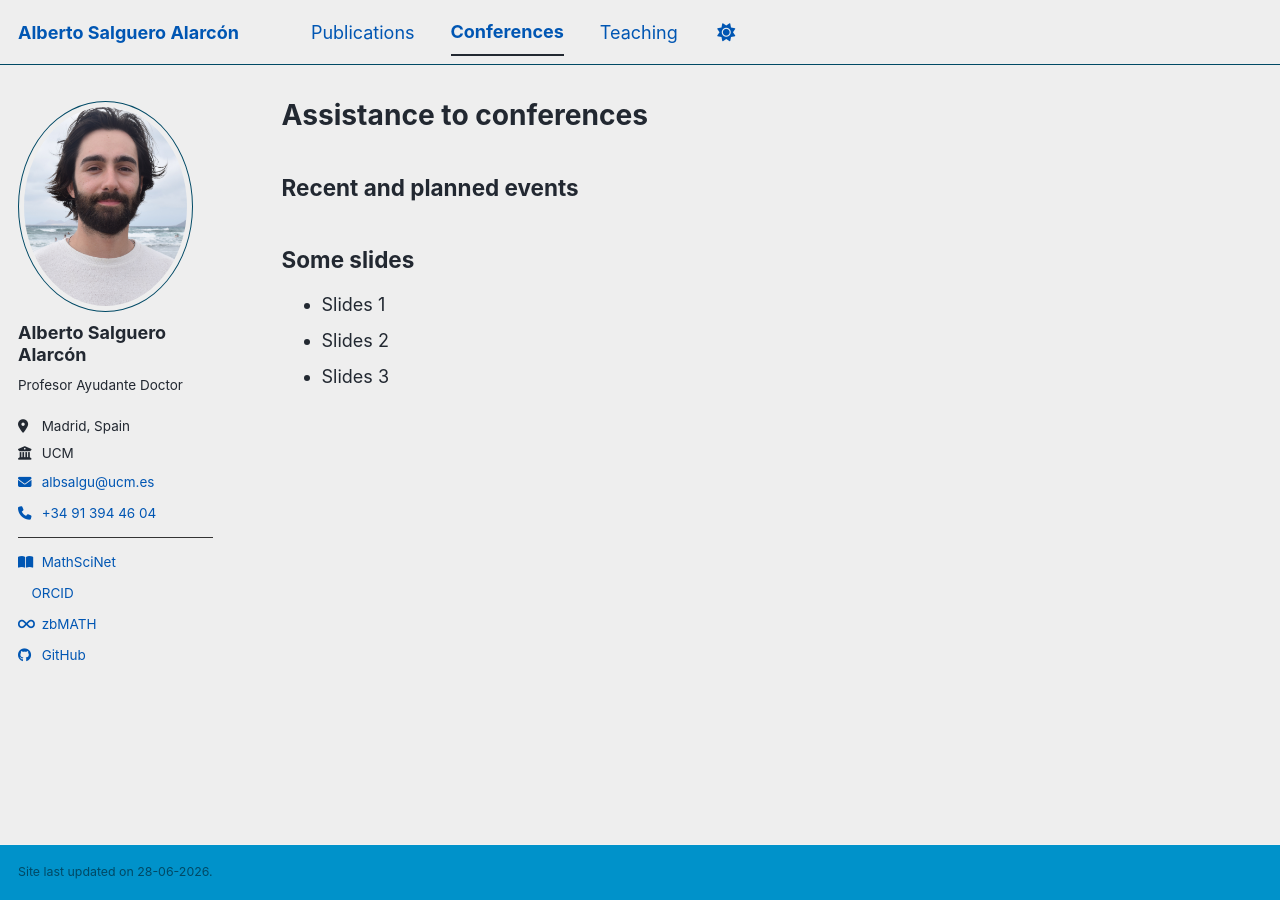
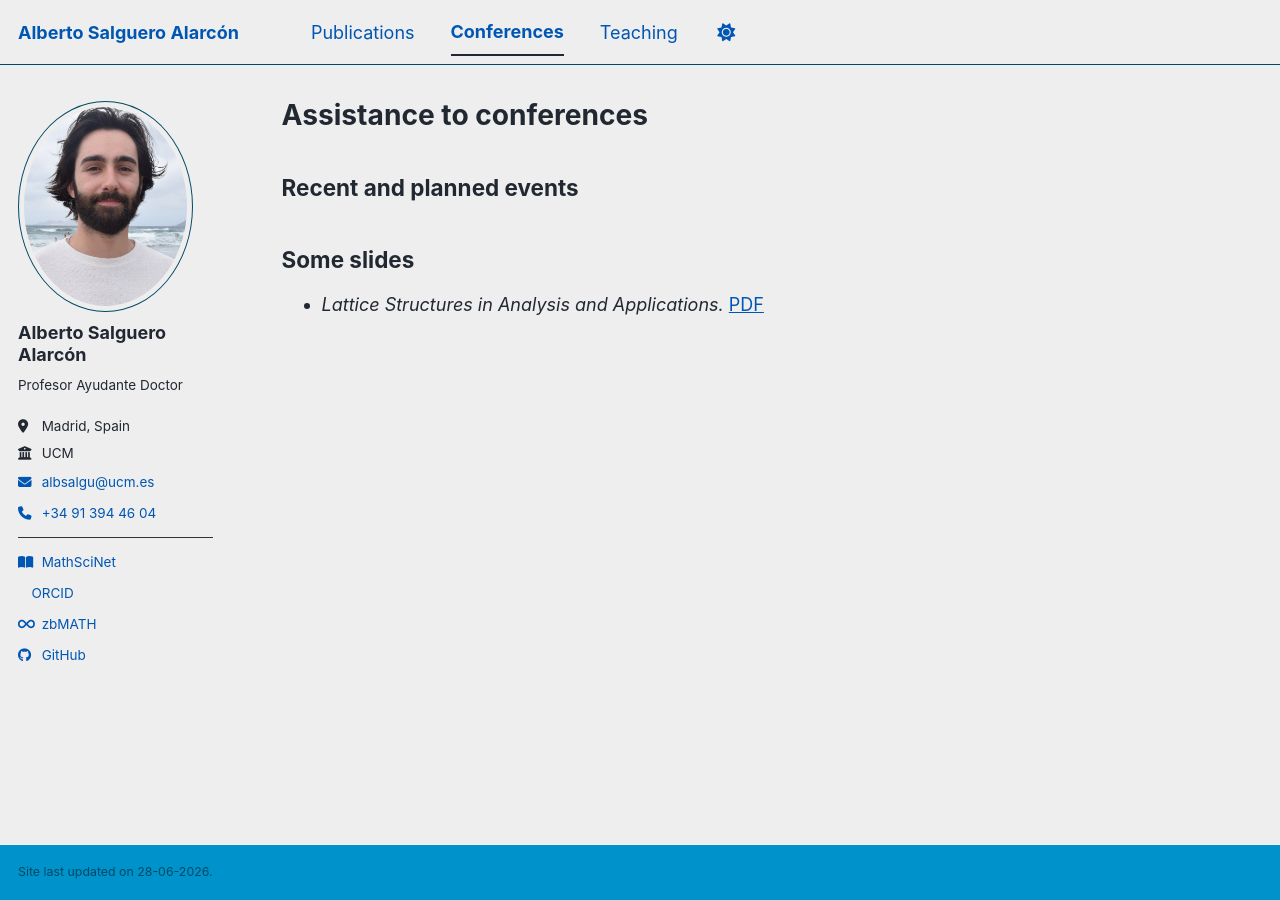
Before and after one commit to salgueroalarcon/salgueroalarcon.github.io, a Jekyll site: the page built from _pages/talks.md, in a window 1280 px wide. Built offline with Jekyll 4.4.1, drawn with Linux system fonts in a browser that asks for light colours; a style sheet for code colours, icons or effects is not loaded.

Commit message:
Update slides section in talks.md
Removed old slide references and added a link to new slides.

```diff
--- a/_pages/talks.md
+++ b/_pages/talks.md
@@ -21,6 +21,5 @@ author_profile: true
 {% endif %}
 
 ## Some slides
-- Slides 1
-- Slides 2
-- Slides 3
+- *Lattice Structures in Analysis and Applications.*
+  <a href="/assets/slides/poly-twist.pdf" target="_blank">PDF</a>
```
